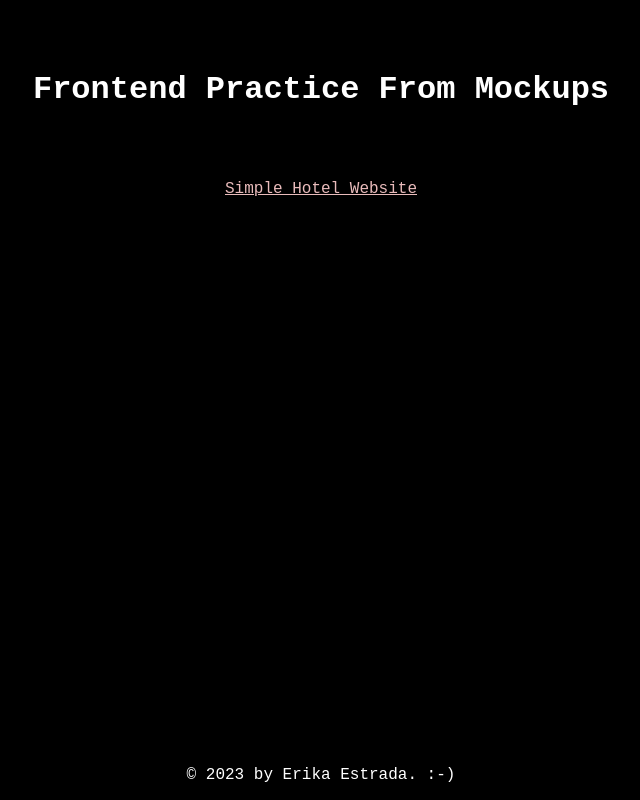
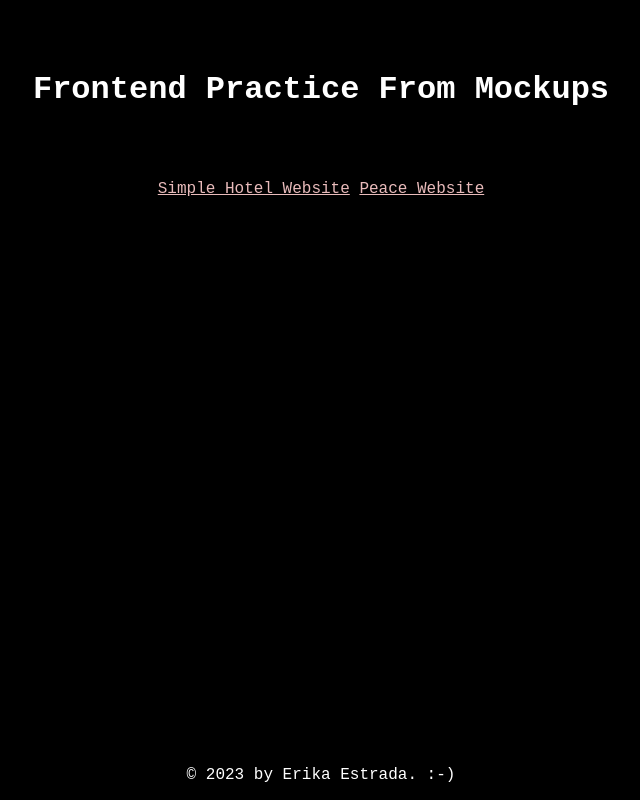
Before and after one commit to eest12/Frontend-Practice-From-Mockups, a plain HTML site: page index.html in a window 1280 px wide. Shown: the whole page, without its empty margins (319-959 px from the left). Drawn offline with Linux system fonts and the light colour scheme.

Commit message:
Fixed wrong name in peace website README. Added peace website link to main page.

```diff
--- a/index.html
+++ b/index.html
@@ -24,6 +24,7 @@
         <section>
             <nav>
                 <a href="Simple_Hotel_Website/index.html" style="color: #e9bbbb;">Simple Hotel Website</a>
+                <a href="Peace_Website/index.html" style="color: #e9bbbb;">Peace Website</a>
             </nav>
         </section>
     </main>
```
Also changed, not shown: 1 other file.
